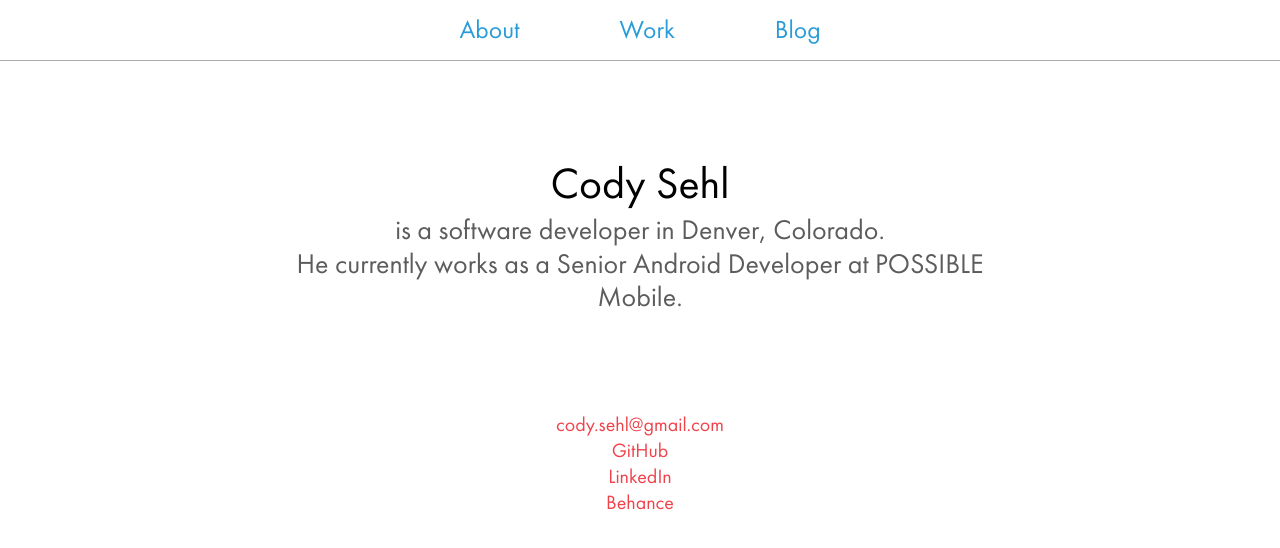
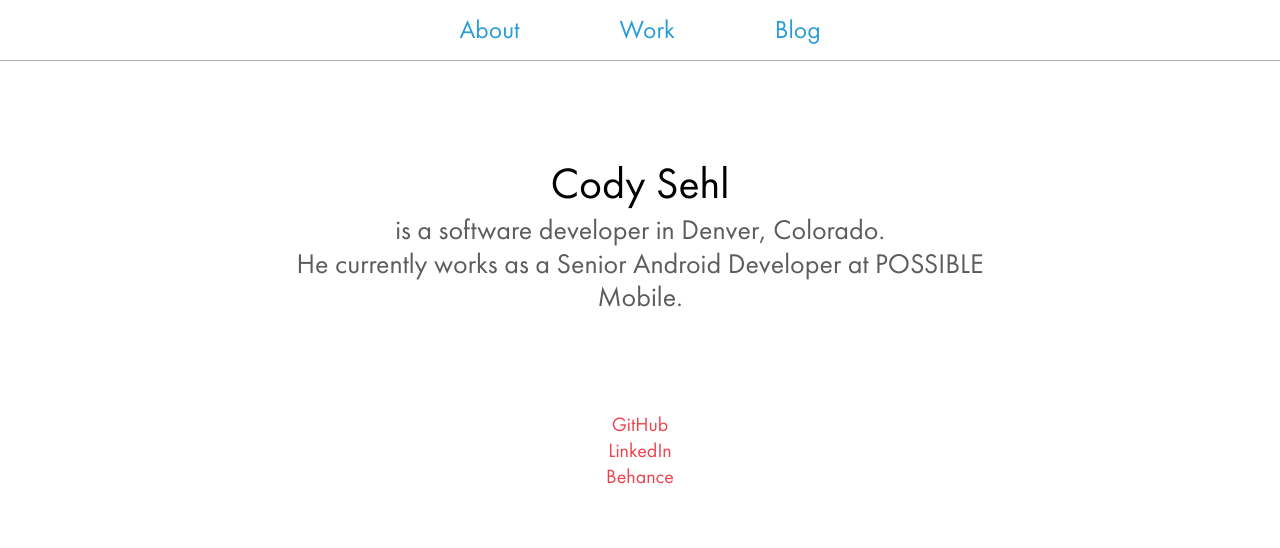
Before and after one commit to lalunamel/codysehl.net-gatsby, a Gatsby site: page / in a window 1280 px wide. Built offline with nearby package versions, Linux system fonts and the light colour scheme; Gatsby itself is replaced by a stand-in of ours.

Commit message:
remove email

```diff
--- a/src/components/contactList.js
+++ b/src/components/contactList.js
@@ -5,9 +5,6 @@ import styles from "./contactList.module.css"
 const ContactList = props => {
   return (
     <div className={styles.contactList}>
-      <a className={styles.item} href="mailto:cody.sehl@gmail.com">
-        cody.sehl@gmail.com
-      </a>
       <a className={styles.item} href="https://github.com/lalunamel">
         GitHub
       </a>
```
